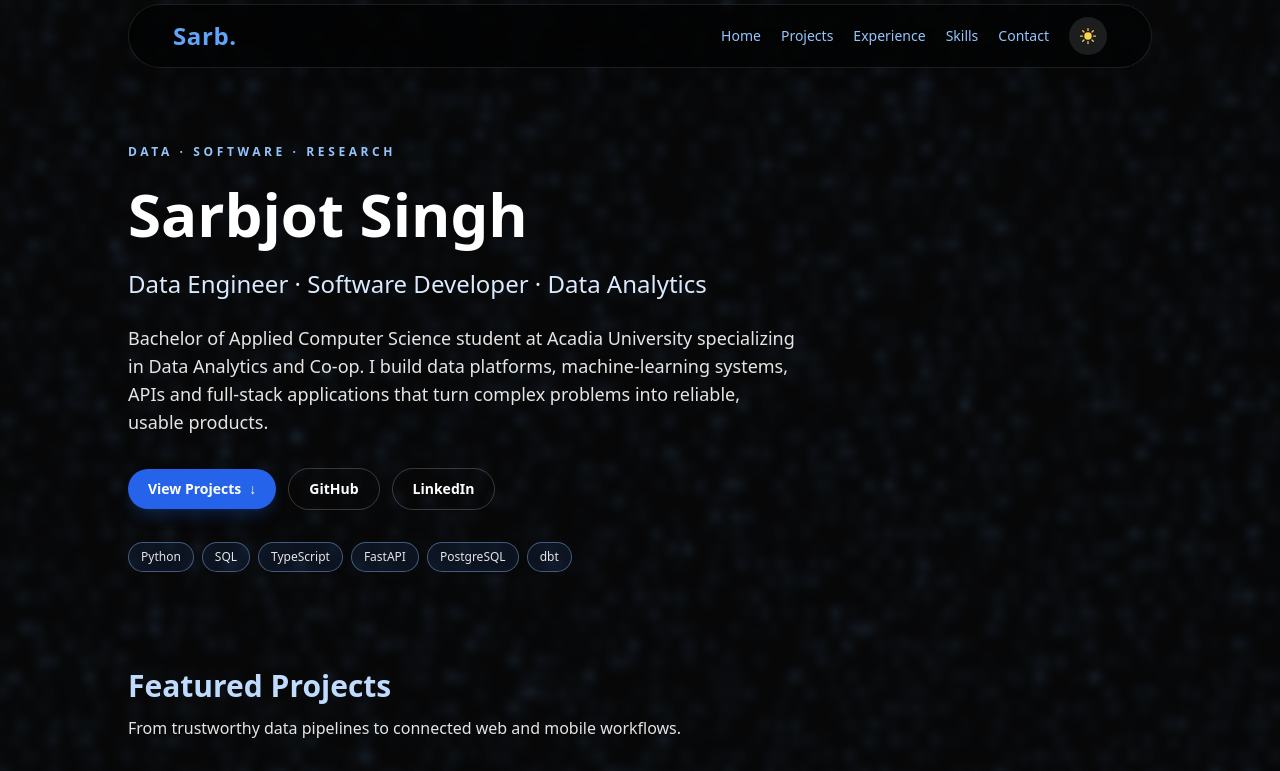
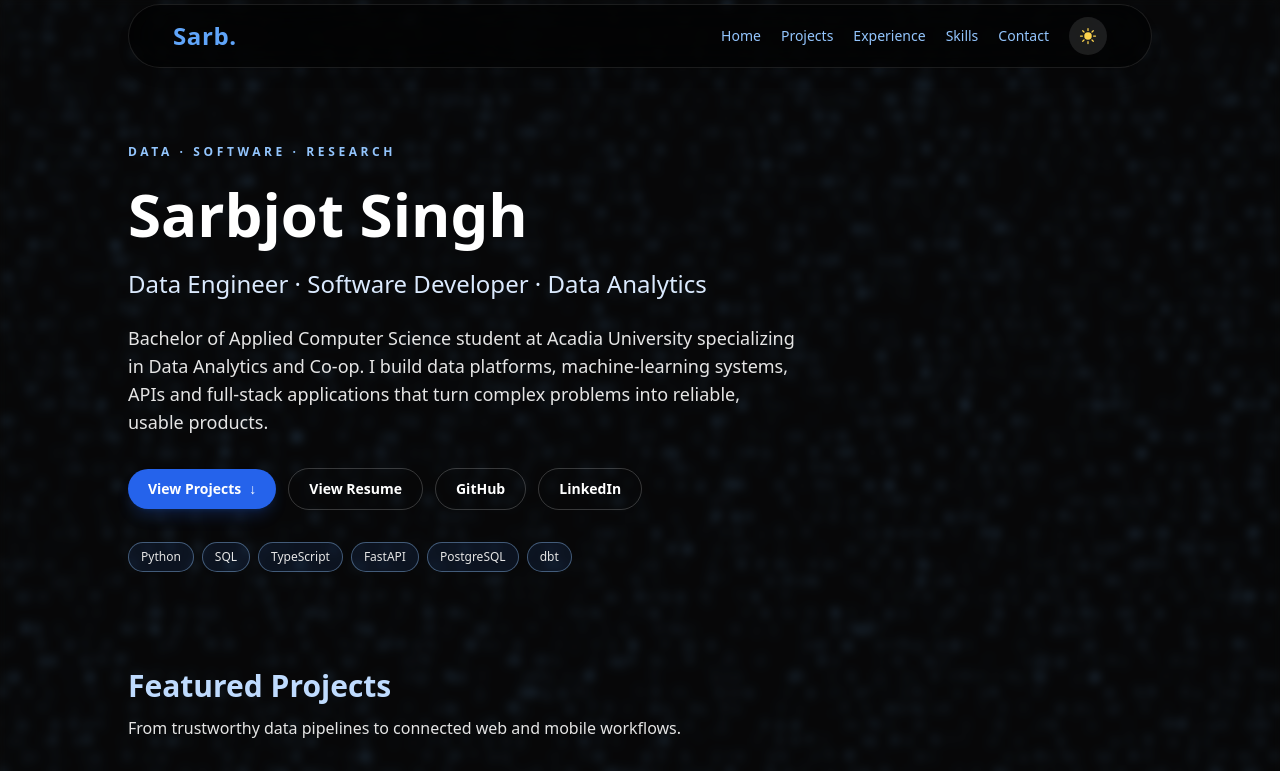
Before and after one commit to sarbzcode/Portfolio, a React (Vite) app: page / in a window 1280 px wide. Shown: the top 771 px of the page. Built offline with nearby package versions, Linux system fonts and the light colour scheme.

Commit message:
feat: add hero resume button

```diff
--- a/src/pages/Home.tsx
+++ b/src/pages/Home.tsx
@@ -30,6 +30,14 @@ export default function Home() {
             <div className="flex flex-wrap items-center gap-3 pt-2">
               <a href="#projects" className="primary-button">
                 View Projects <span aria-hidden="true">↓</span>
+              </a>
+              <a
+                href="/Resume_Sarbjot_Singh.pdf"
+                target="_blank"
+                rel="noopener noreferrer"
+                className="secondary-button"
+              >
+                View Resume
               </a>
               <a
                 href={socialLinks.github}
```
Also changed, not shown: 1 other file (tests, documents, lock files or other folders).
